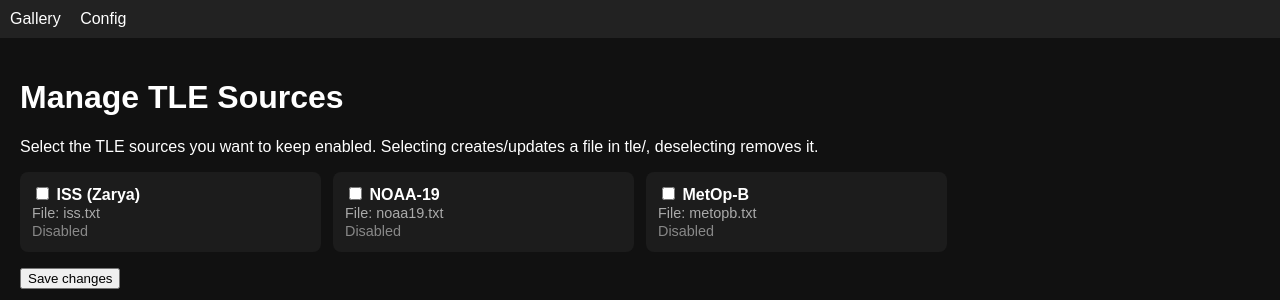
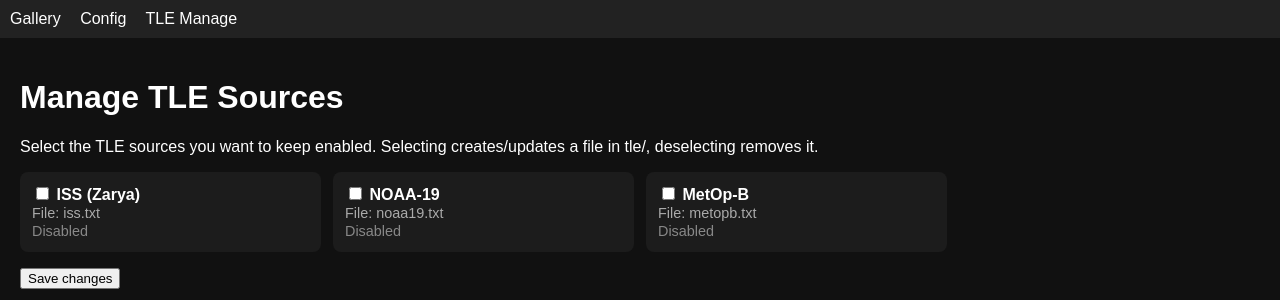
Before and after one commit to Mraanderson/sstv-groundstation, a Flask app: page /tle/manage in a window 1280 px wide. Shown: the top 300 px of the page. Run offline with Flask 3, Linux system fonts and the light colour scheme.

Commit message:
Update base.html

```diff
--- a/app/templates/base.html
+++ b/app/templates/base.html
@@ -15,6 +15,7 @@
     <nav>
         <a href="{{ url_for('gallery') }}">Gallery</a>
         <a href="{{ url_for('config_page') }}">Config</a>
+        <a href="{{ url_for('tle_manage') }}">TLE Manage</a>
     </nav>
     <div class="content">
         {% block content %}{% endblock %}
```
